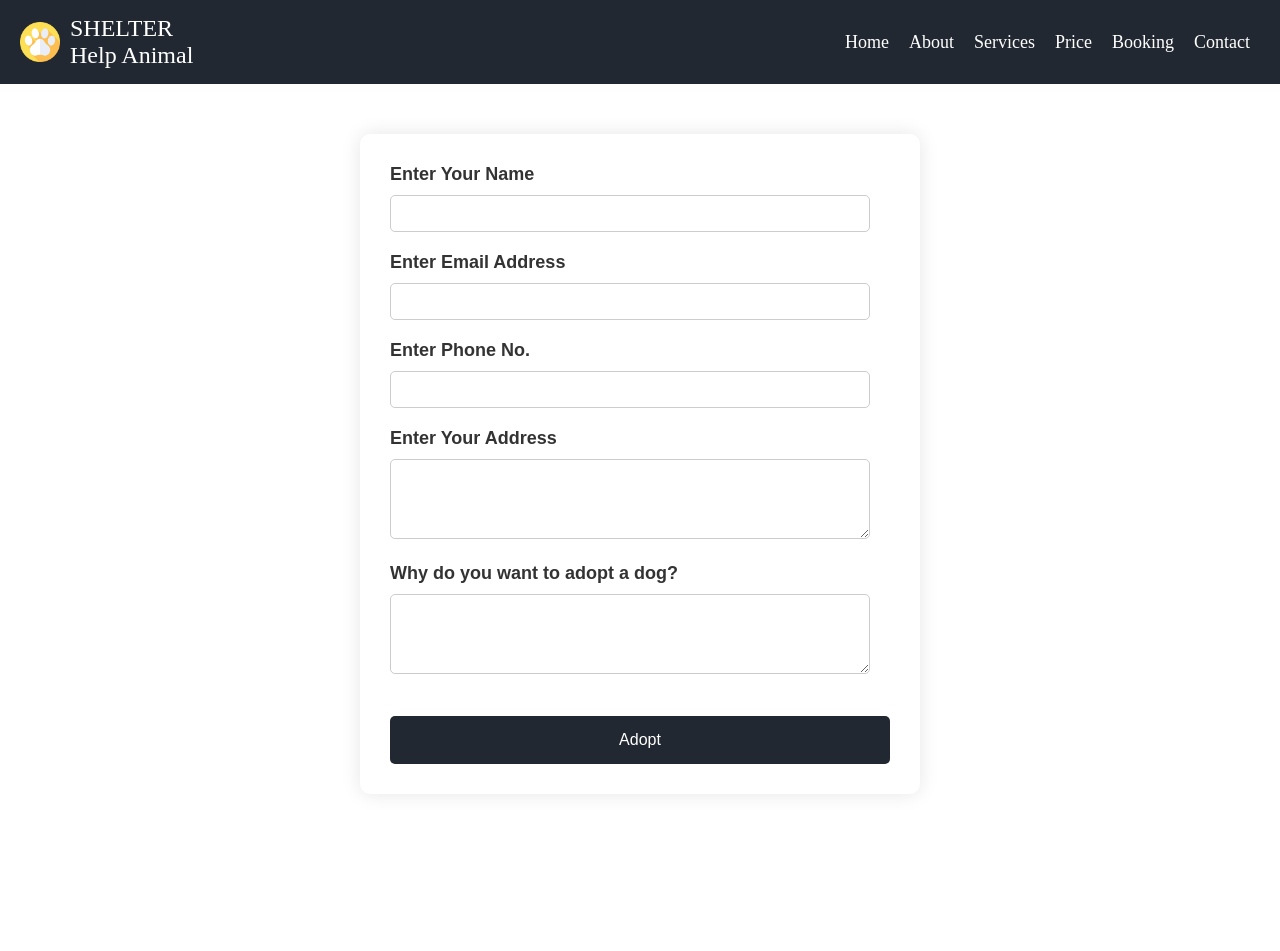
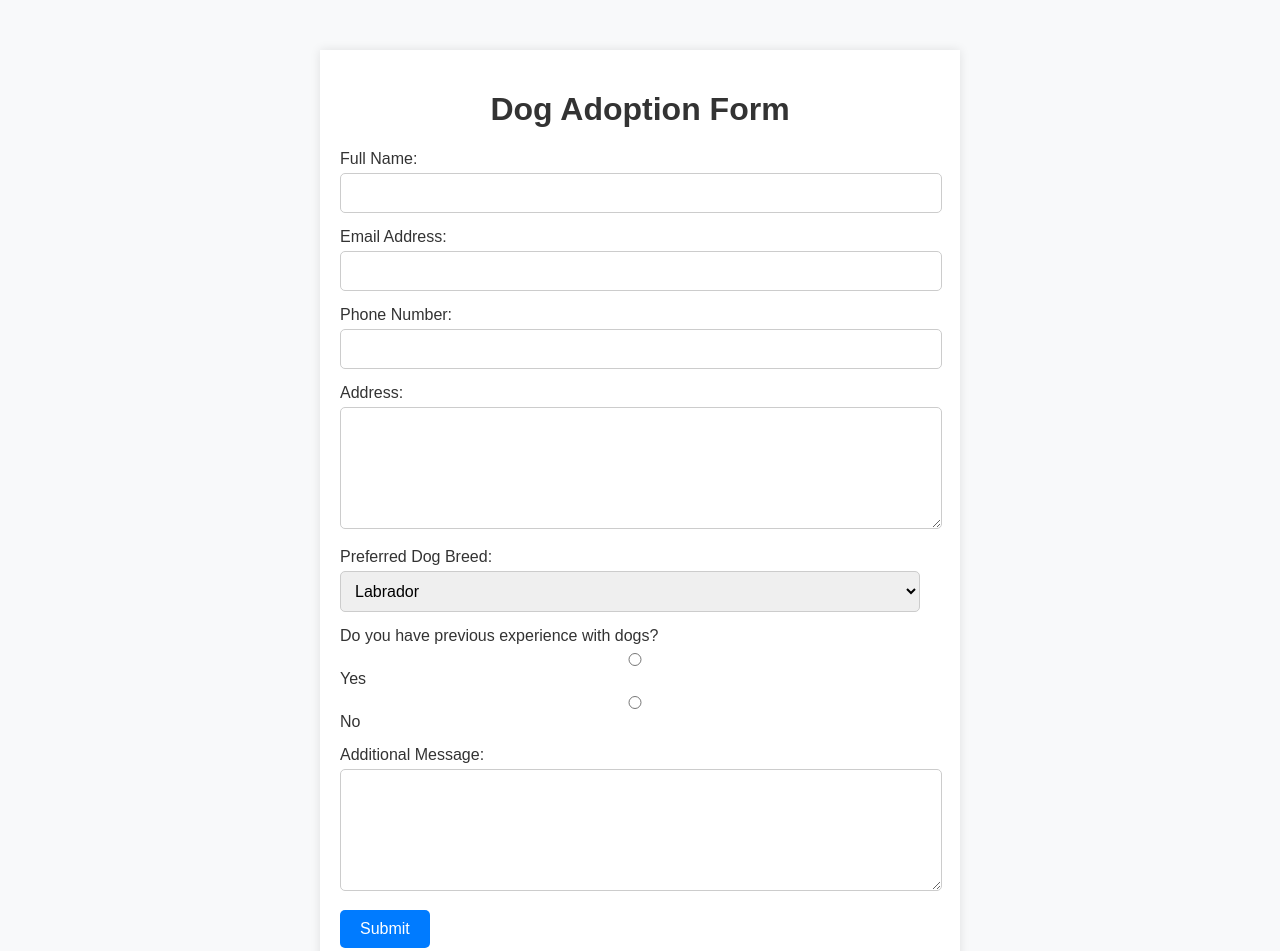
Before and after one commit to vaishalisjadhav/Dog-Adoption-Centre, a plain HTML site: page Pages/booking.html in a window 1280 px wide. Before the commit the page ends 844 px from the top, so only its background shows below. Drawn offline with Linux system fonts and the light colour scheme.

Commit message:
Booking Form

```diff
--- a/CSS/booking.css
+++ b/CSS/booking.css
@@ -1,98 +1,59 @@
 body {
+    font-family: Arial, sans-serif;
+    background-color: #f8f9fa;
     margin: 0;
-    font-family: 'Arial', sans-serif;
-    background-color: #FFF;
+    padding: 0;
 }
 
-.navbar {
-    display: flex;
-    justify-content: space-between;
-    align-items: center;
-    background-color: #222831;
-    padding: 15px 20px;
-    font-family: 'Times New Roman', Times, serif;
+.container {
+    max-width: 600px;
+    margin: 50px auto;
+    padding: 20px;
+    background-color: #ffffff;
+    box-shadow: 0 0 10px rgba(0, 0, 0, 0.1);
 }
 
-.navbar-logo {
-    display: flex;
-    align-items: center;
-    font-size: 24px;
-    color: white;
+h1 {
+    text-align: center;
+    color: #333333;
 }
 
-.navbar-logo img {
-    width: 40px;
-    height: 40px;
-    margin-right: 10px;
+.form-group {
+    margin-bottom: 15px;
 }
 
-.navbar-page-links ul {
-    list-style: none;
-    padding: 0;
-    margin: 0;
-    display: flex;
+.form-group label {
+    display: block;
+    margin-bottom: 5px;
+    color: #333333;
 }
 
-.navbar-page-links li {
-    margin: 0 10px;
+.form-group input,
+.form-group select,
+.form-group textarea {
+    width: calc(100% - 20px);
+    padding: 10px;
+    border: 1px solid #cccccc;
+    border-radius: 5px;
+    font-size: 16px;
 }
 
-.navbar-page-links a {
-    text-decoration: none;
-    color: white;
-    font-size: 18px;
-    transition: color 0.3s;
-}
-
-.navbar-page-links a:hover {
-    color: #00ADB5;
-}
-
-.form-box {
-    background-color: #ffffff;
-    border-radius: 10px;
-    box-shadow: 0 0 20px rgba(0, 0, 0, 0.1);
-    padding: 30px;
-    max-width: 500px;
-    width: 100%;
-    margin: auto;
-    margin-top: 50px;
-    margin-bottom: 50px;
-}
-
-.form-box h3 {
-    margin: 0 0 10px;
-    font-size: 18px;
-    color: #333;
-}
-
-.form-box input[type="text"],
-.form-box input[type="email"],
-.form-box textarea {
-    width: calc(100% - 20px);
-    padding: 10px;
-    margin-bottom: 20px;
-    border: 1px solid #ccc;
-    border-radius: 5px;
-    box-sizing: border-box;
-}
-
-.form-box textarea {
-    height: 80px;
+.form-group textarea {
+    height: 100px;
     resize: vertical;
 }
 
-.form-box button {
-    background-color: #222831;
-    color: white;
-    padding: 15px 20px;
+.form-group button {
+    display: inline-block;
+    padding: 10px 20px;
+    color: #ffffff;
+    background-color: #007bff;
     border: none;
     border-radius: 5px;
     cursor: pointer;
-    width: 100%;
     font-size: 16px;
 }
 
-.form-box button:hover {
-    background-color: #00ADB5;
+.form-group button:hover {
+    background-color: #0056b3;
 }
--- a/Pages/booking.html
+++ b/Pages/booking.html
@@ -1,42 +1,56 @@
 <!DOCTYPE html>
 <html lang="en">
-
 <head>
     <meta charset="UTF-8">
     <meta name="viewport" content="width=device-width, initial-scale=1.0">
-    <title>Adoption Form</title>
+    <title>Dog Adoption Form</title>
     <link rel="stylesheet" href="/CSS/booking.css">
 </head>
-
 <body>
-    <nav class="navbar">
-        <div class="navbar-logo">
-            <img src="/images/footprint.png" alt="Dog">SHELTER <br>Help Animal
-        </div>
-        <div class="navbar-page-links">
-            <ul>
-                <li><a href="./index.html">Home</a></li>
-                <li><a href="./about.html">About</a></li>
-                <li><a href="./services.html">Services</a></li>
-                <li><a href="./price.html">Price</a></li>
-                <li><a href="./booking.html">Booking</a></li>
-                <li><a href="./ontact.html">Contact</a></li>
-            </ul>
-        </div>
-    </nav>
-    <div class="form-box">
-        <h3>Enter Your Name</h3>
-        <input type="text" name="Name" required>
-        <h3>Enter Email Address</h3>
-        <input type="email" name="Email" id="email" required>
-        <h3>Enter Phone No.</h3>
-        <input type="text" name="Phone" id="phn" required>
-        <h3>Enter Your Address</h3>
-        <textarea name="Address" id="Address" required></textarea>
-        <h3>Why do you want to adopt a dog?</h3>
-        <textarea name="dog" id="dog"></textarea><br><br>
-        <button>Adopt</button>
+    <div class="container">
+        <h1>Dog Adoption Form</h1>
+        <form action="/submit" method="POST">
+            <div class="form-group">
+                <label for="name">Full Name:</label>
+                <input type="text" id="name" name="name" required>
+            </div>
+            <div class="form-group">
+                <label for="email">Email Address:</label>
+                <input type="email" id="email" name="email" required>
+            </div>
+            <div class="form-group">
+                <label for="phone">Phone Number:</label>
+                <input type="tel" id="phone" name="phone" required>
+            </div>
+            <div class="form-group">
+                <label for="address">Address:</label>
+                <textarea id="address" name="address" required></textarea>
+            </div>
+            <div class="form-group">
+                <label for="dog-breed">Preferred Dog Breed:</label>
+                <select id="dog-breed" name="dog-breed" required>
+                    <option value="labrador">Labrador</option>
+                    <option value="golden-retriever">Golden Retriever</option>
+                    <option value="german-shepherd">German Shepherd</option>
+                    <option value="bulldog">Bulldog</option>
+                    <option value="beagle">Beagle</option>
+                </select>
+            </div>
+            <div class="form-group">
+                <label for="experience">Do you have previous experience with dogs?</label>
+                <input type="radio" id="experience-yes" name="experience" value="yes" required>
+                <label for="experience-yes">Yes</label>
+                <input type="radio" id="experience-no" name="experience" value="no" required>
+                <label for="experience-no">No</label>
+            </div>
+            <div class="form-group">
+                <label for="message">Additional Message:</label>
+                <textarea id="message" name="message"></textarea>
+            </div>
+            <div class="form-group">
+                <button type="submit">Submit</button>
+            </div>
+        </form>
     </div>
 </body>
-
 </html>
```
